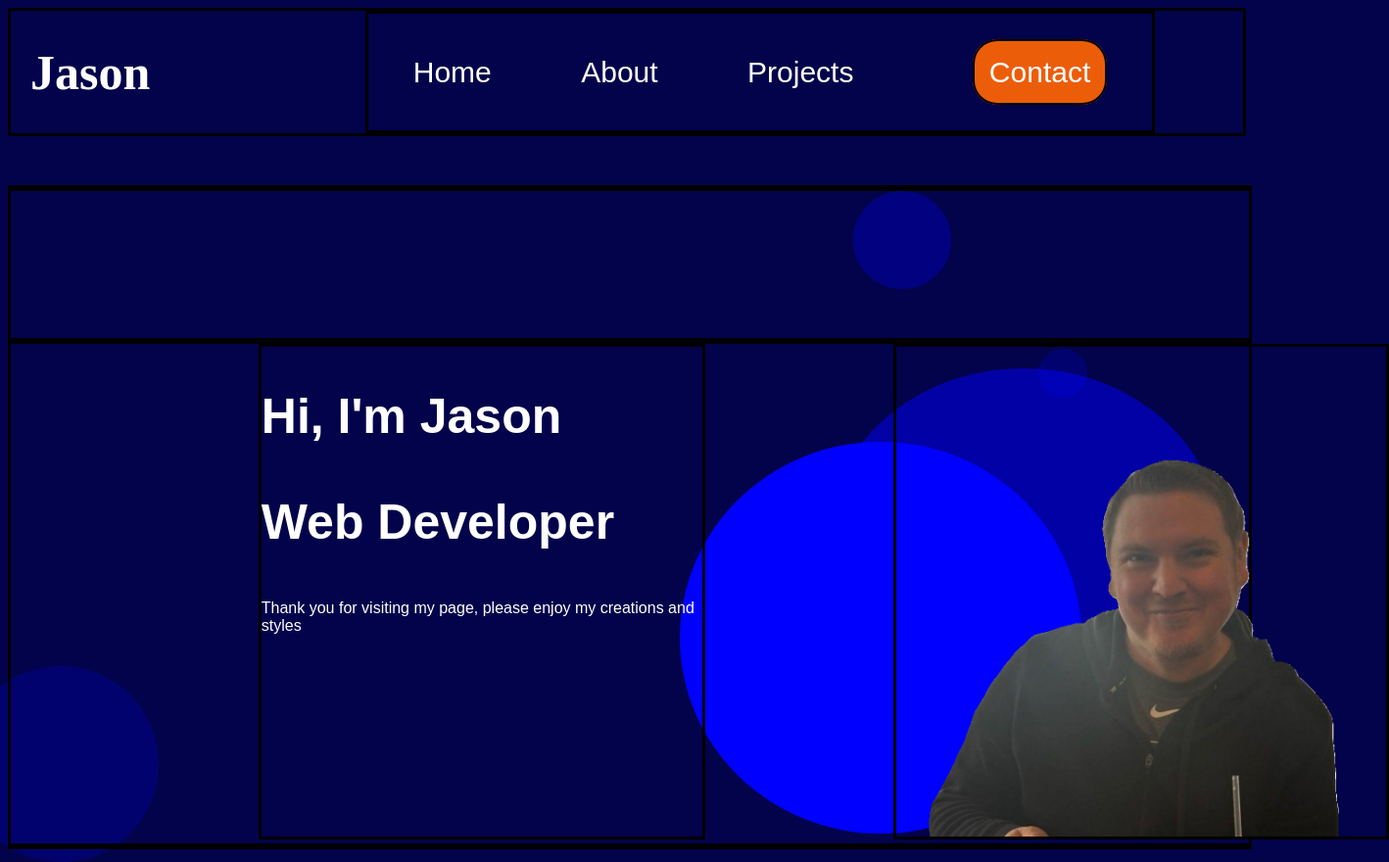
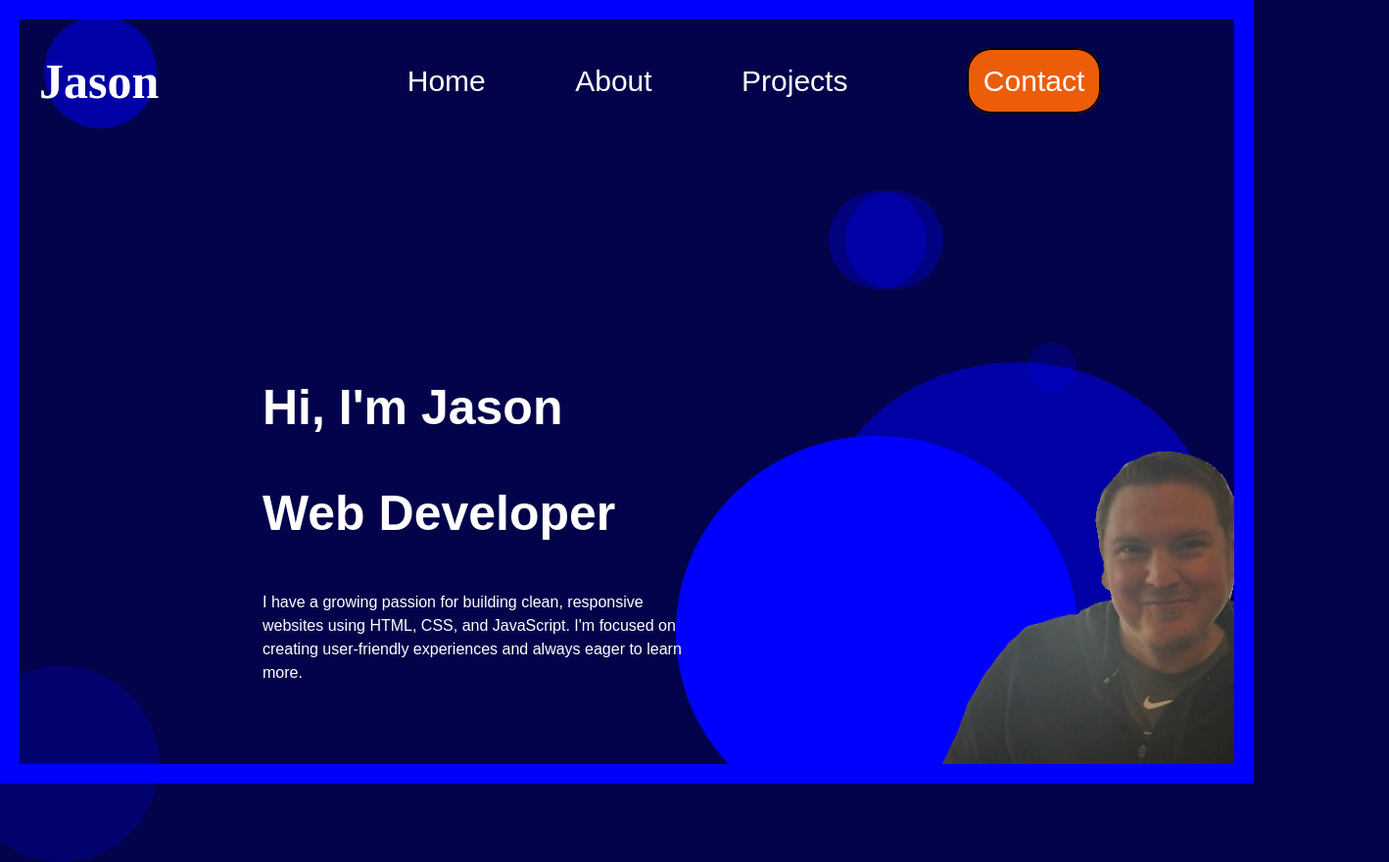
Before and after one commit to jwitzz/portfolioWebsite, a website: page index.html in a window 1280 px wide. Shown: the whole page at 98% size, 1418 px wide, since content can reach past the window. Drawn offline with Linux system fonts and the light colour scheme; a web font is replaced by a local one.

Commit message:
contact update

```diff
--- a/index.html
+++ b/index.html
@@ -31,13 +31,17 @@
             <li><a href="#">Home</a></li>
             <li><a href="#">About</a></li>
             <li><a href="#">Projects</a></li>
-            <li class="contact-button"><a href="#">Contact</a></li>
+            <li class="contact-button"><a href="public/contact.html">Contact</a></li>
         </ul>
 
     </header>
 
 
     <section class="container-1">
+
+        <div class="rec-6"></div>
+
+        <div class="rec-7"></div>
 
         <div class="container-2">
 
@@ -60,7 +64,8 @@
 
                 <h2>Hi, I'm Jason</h2>
                 <h3>Web Developer</h3>
-                <p>Thank you for visiting my page, please enjoy my creations and styles</p>
+                <p>I have a growing passion for building clean, responsive websites using HTML, CSS, and JavaScript. I'm focused on creating
+                    user-friendly experiences and always eager to learn more.</p>
 
 
              </div>
--- a/public/css/style.css
+++ b/public/css/style.css
@@ -2,8 +2,17 @@ body {
     background-color: rgb(3, 3, 75);
 }
 
+html, body {
+    margin: 0;
+    padding: 0;
+    height: 100%;
+    border: 10px solid blue;
+    box-sizing: border-box;
+    overflow: hidden;
+}
+
 header {
-    border: 3px solid black;
+    /*border: 3px solid black;*/
     display: flex;
     justify-content: space-between;
 }
@@ -22,7 +31,7 @@ header h1 {
     display: flex;
     justify-content: center;
     align-items: center;
-    border: 3px solid black;
+    /*border: 3px solid black;*/
     list-style: none;
     margin: 0;
     padding: 0;
@@ -35,7 +44,7 @@ header h1 {
     text-decoration: none;
     font-size: 30px;
     color: white;
-    font-family: Arial, Helvetica, sans-serif;
+    font-family: 'Ranchers', sans-serif;
 }
 
 .links a:hover {
@@ -61,7 +70,7 @@ header h1 {
 .container-1 {
     width: 100%;
     height: auto;
-    border: 3px solid black;
+    /*border: 3px solid black;*/
     margin-top: 50px;
     display: flex;
     flex-direction: column;
@@ -71,13 +80,13 @@ header h1 {
 .container-2 {
     width: 100%;
     height: 150px;
-    border: 3px solid black;
+    /*border: 3px solid black;*/
 }
 
 .container-3 {
     width: 100%;
     display: flex;
-    border: 3px solid black;
+    /*border: 3px solid black;*/
     color: white;
     position: relative;
 }
@@ -142,6 +151,28 @@ header h1 {
     opacity: 0.3;
 }
 
+.rec-6 {
+    background-color: blue;
+    width: 100px;
+    height: 100px;
+    position: absolute;
+    border-radius: 50%;
+    margin-left: 40%;
+    opacity: 0.3;
+}
+
+.rec-7 {
+    background-color: blue;
+    width: 115px;
+    height: 115px;
+    position: absolute;
+    border-radius: 100%;
+    top: 2%;
+    left: 3.5%;
+    opacity: 0.5;
+    z-index: -1;
+}
+
 .about-container, .photo-container {
     position: relative;
     z-index: 2;
@@ -150,7 +181,7 @@ header h1 {
 .about-container {
     width: 450px;
     height: 500px;
-    border: 3px solid black;
+    /*border: 3px solid black;*/
     margin-left: 20%;
 
 }
@@ -167,12 +198,13 @@ header h1 {
 
 .about-container p {
     font-family: Arial, Helvetica, sans-serif;
+    line-height: 1.5;
 }
 
 /*photo*/
 
 .photo-container img {
-    border: 3px solid black;
+    /*border: 3px solid black;*/
     width: 500px;
     height: 500px;
     margin-left: 38%;
```
Also changed, not shown: package.json (added, +17 -0 lines), public/contact.html (added, +26 -0 lines), server.js (added), 1 other file.
